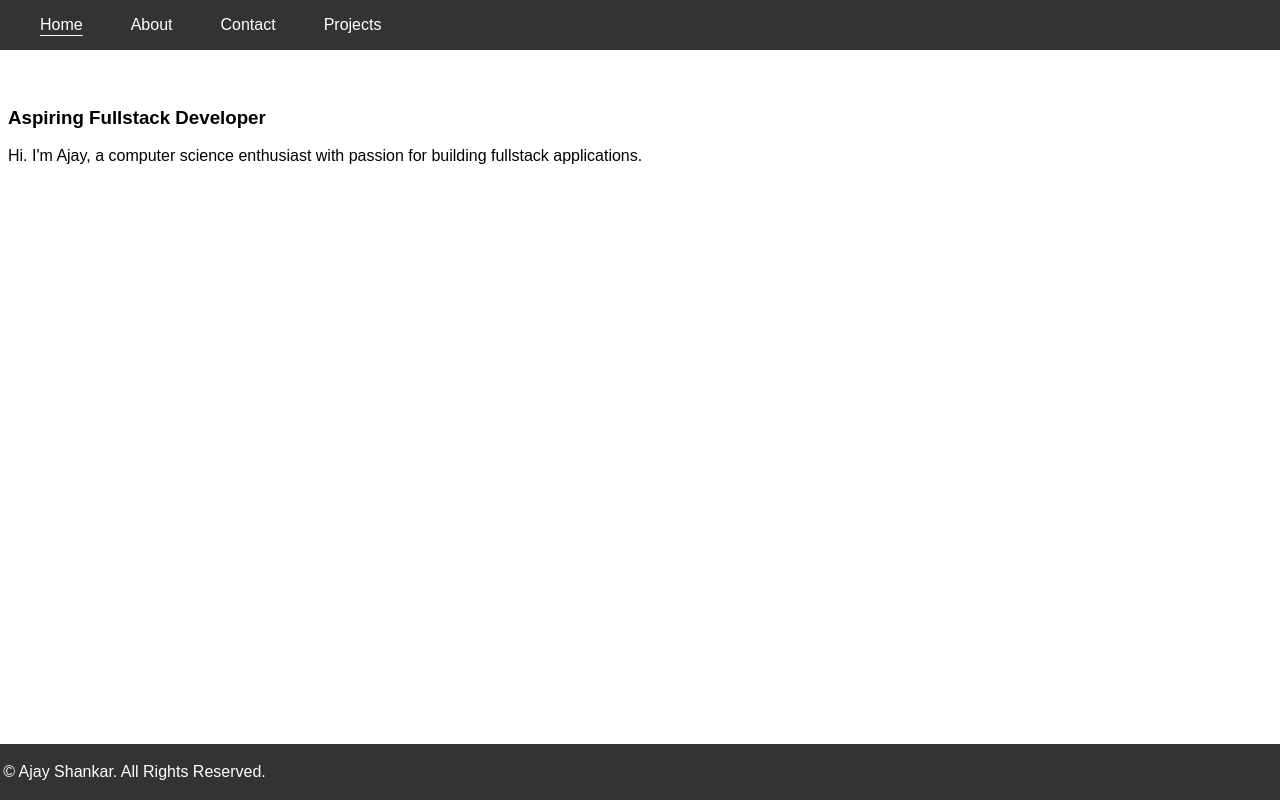
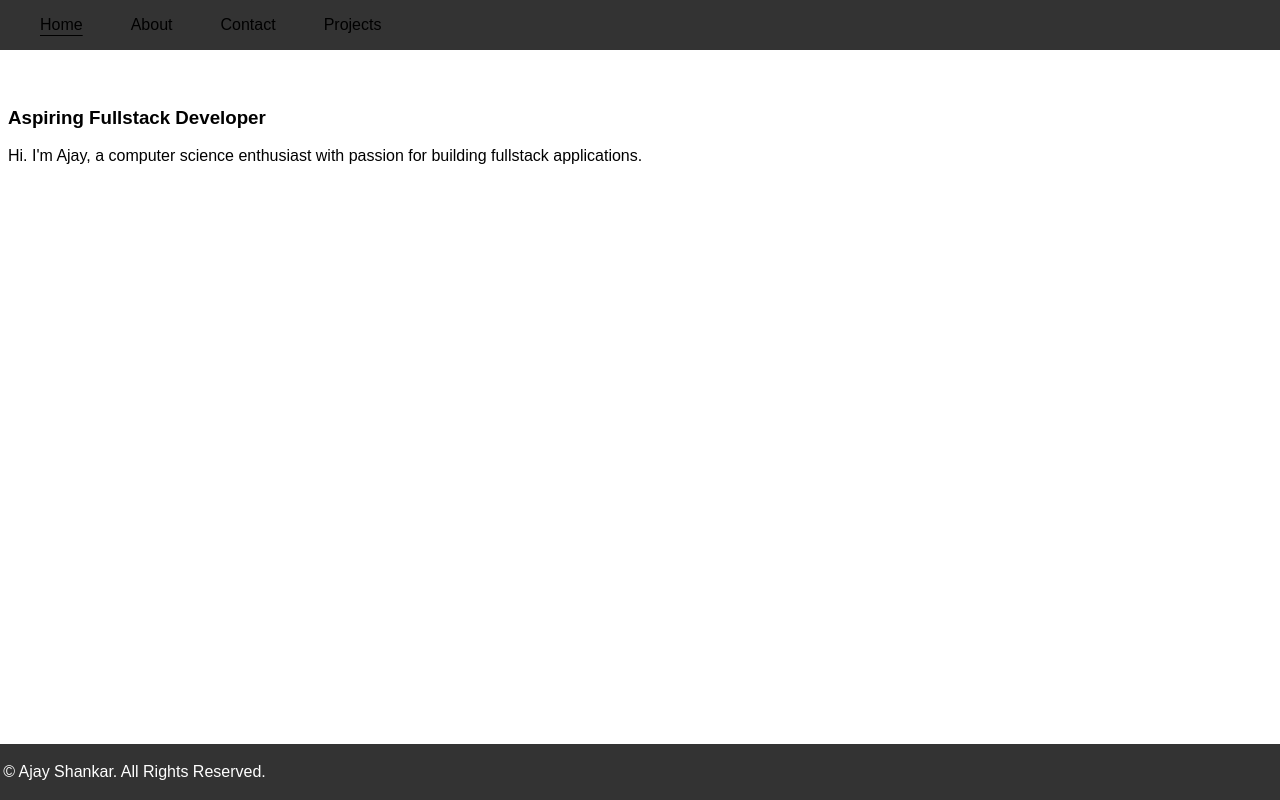
Before and after one commit to AjayS2023/portfolio-website, a React (Create React App) app in the folder my-app/: page / in a window 1280 px wide. In both pictures the pointer is over the link "Home". Built offline with nearby package versions, Linux system fonts and the light colour scheme.

Commit message:
adds some styling changes

```diff
--- a/my-app/src/index.css
+++ b/my-app/src/index.css
@@ -58,8 +58,7 @@ a {
   text-underline-offset: 5px;
 }
 
-nav a:hover,
-nav a.active {
+nav a:hover{
   text-decoration: underline;
 }
 
@@ -166,3 +165,7 @@ img {
 .main{
   padding-top: 2rem;
 }
+
+a{
+  color: black;
+}
```
